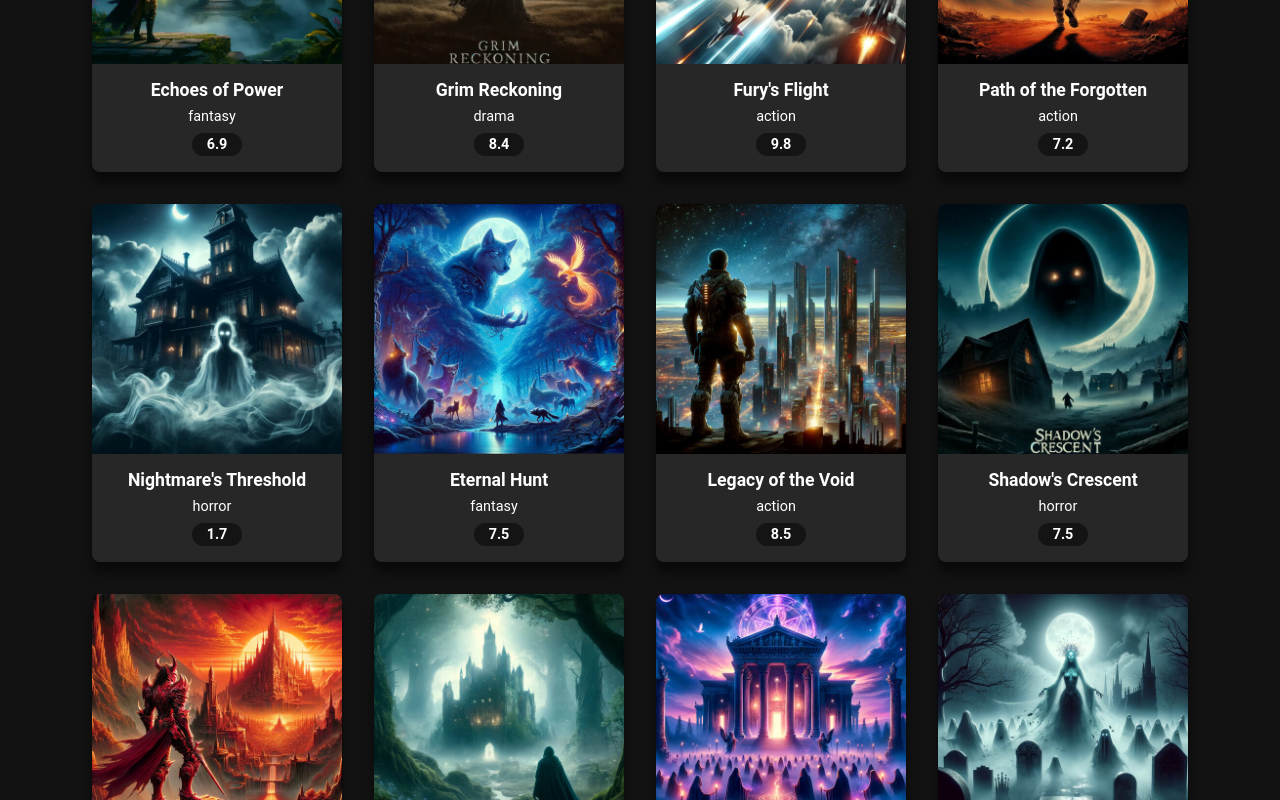
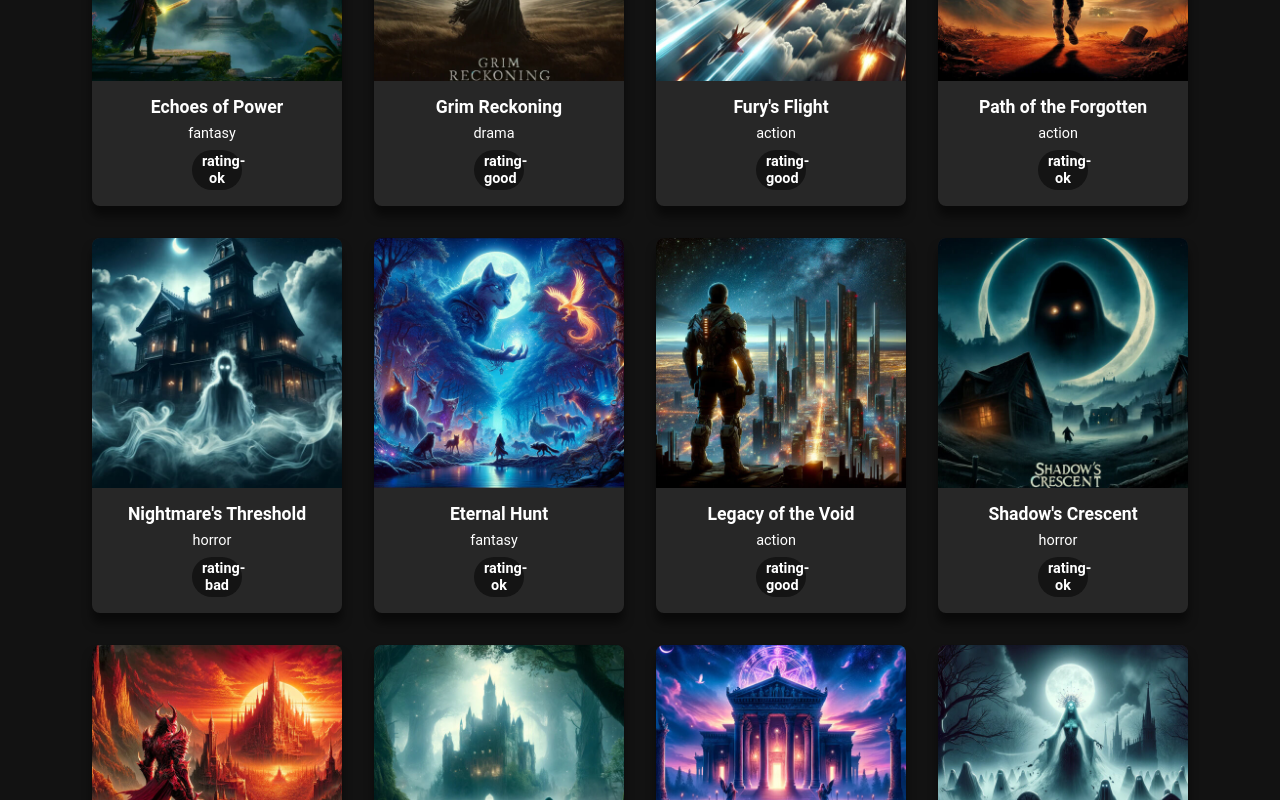
Before and after one commit to VarunHarinath/movieWeb-CS, a React (Vite) app: page / in a window 1280 px wide. Shown: the part 980-1780 px from the top of the page. Built offline with nearby package versions, Linux system fonts and the light colour scheme.

Commit message:
Update to rating car

```diff
--- a/src/components/MovieCard.jsx
+++ b/src/components/MovieCard.jsx
@@ -1,6 +1,11 @@
 import React from "react";
 
 const MovieCard = ({ movie }) => {
+  const getRating = (rating) => {
+    if (rating >= 8) return "rating-good";
+    if (rating >= 5 && rating < 8) return "rating-ok";
+    return "rating-bad";
+  };
   return (
     <>
       <div key={movie.id} className="movie-card">
@@ -8,7 +13,7 @@ const MovieCard = ({ movie }) => {
         <div className="movie-card-info">
           <h3 className="movie-card-title">{movie.title}</h3>
           <p className="movie-card-genre">{movie.genre}</p>
-          <p className="movie-card-rating">{movie.rating}</p>
+          <p className="movie-card-rating">{getRating(movie.rating)}</p>
         </div>
       </div>
     </>
```
